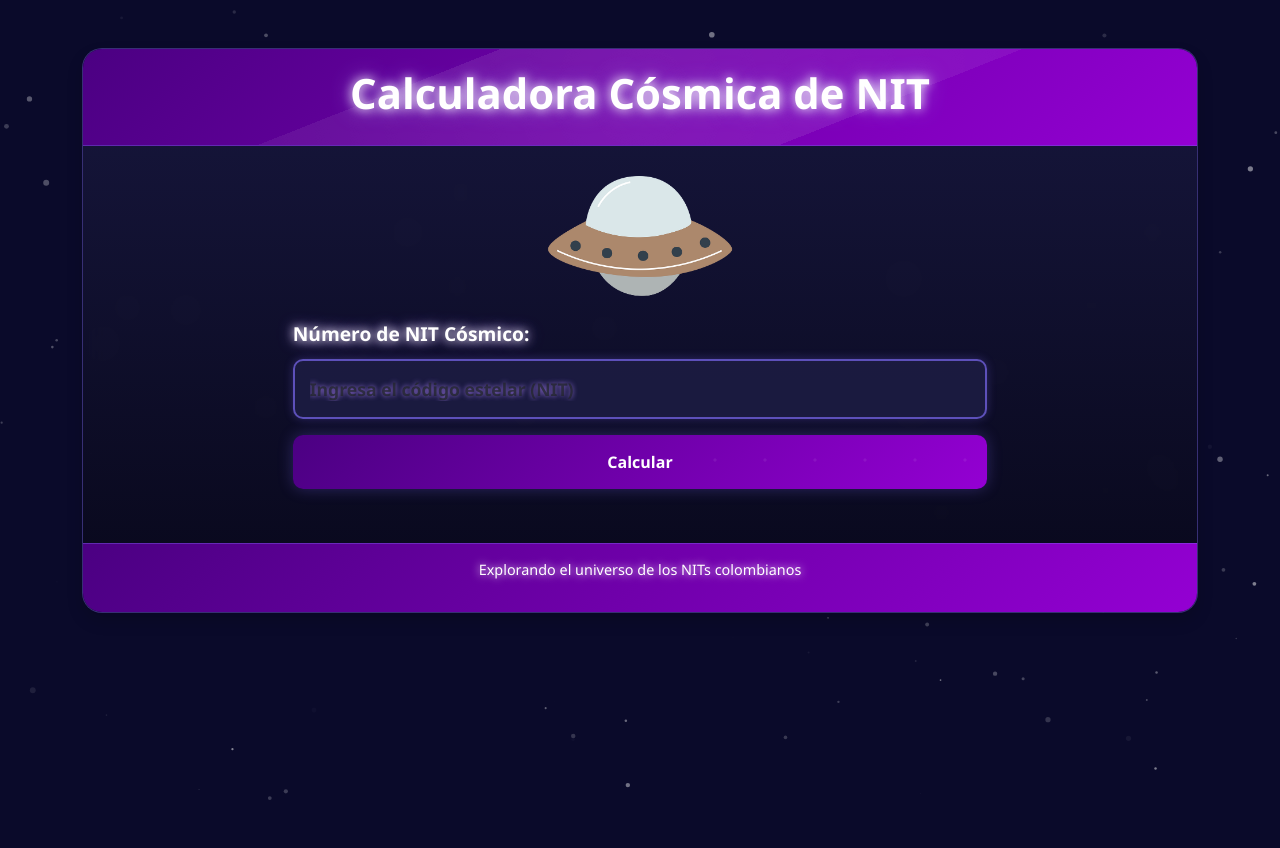
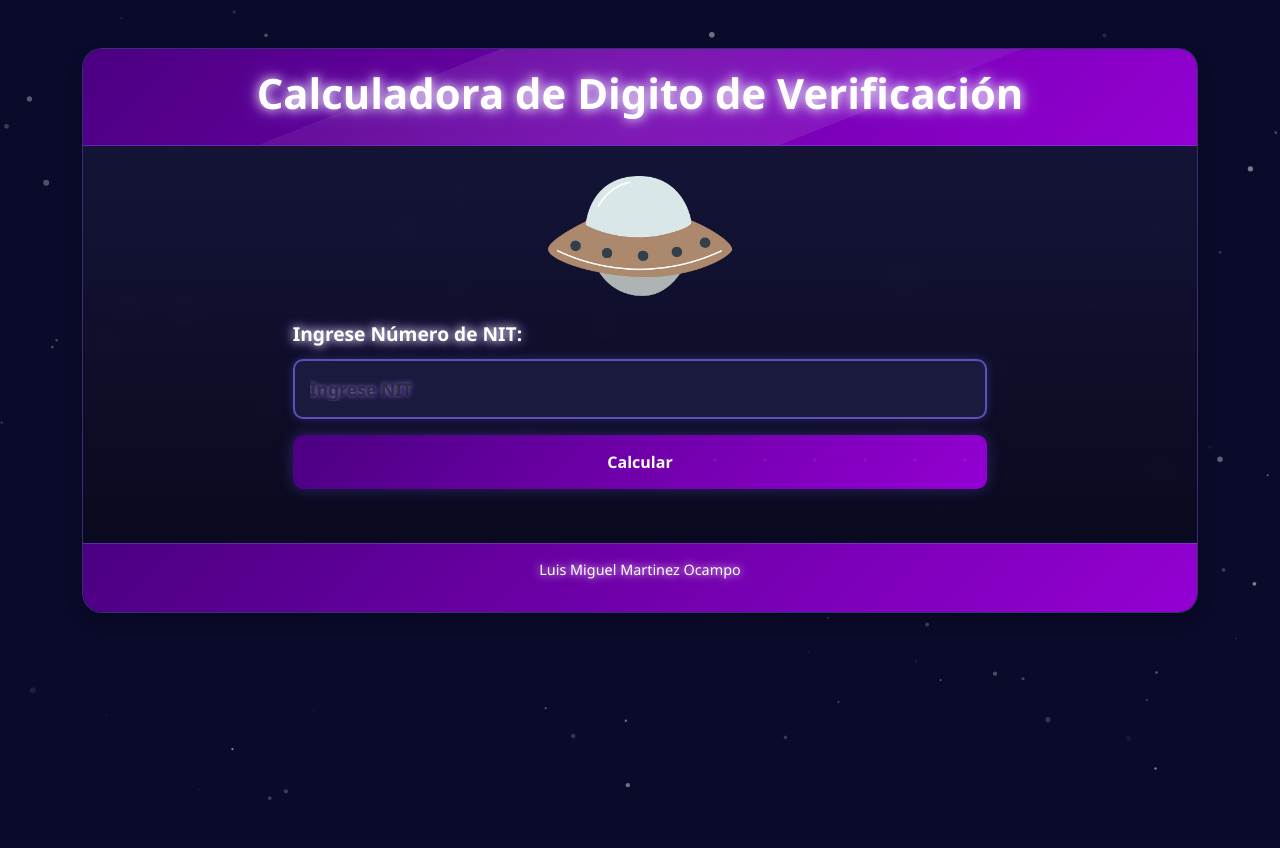
Before and after one commit to luismiguelmtn/nit-calculator-api, a FastAPI app: page / in a window 1280 px wide. Run offline with FastAPI, Linux system fonts and the light colour scheme.

Commit message:
Cambios en etiquetas y textos de la pagina

```diff
--- a/templates/index.html
+++ b/templates/index.html
@@ -3,7 +3,7 @@
 <head>
     <meta charset="UTF-8">
     <meta name="viewport" content="width=device-width, initial-scale=1.0">
-    <title>Calculadora NIT Espacial</title>
+    <title>Calculadora DV DIAN</title>
     <link href="https://cdn.jsdelivr.net/npm/bootstrap@5.3.0/dist/css/bootstrap.min.css" rel="stylesheet">
     <link rel="stylesheet" href="https://cdnjs.cloudflare.com/ajax/libs/animate.css/4.1.1/animate.min.css"/>
     <link href="{{ url_for('static', path='/styles.css') }}" rel="stylesheet">
@@ -15,7 +15,7 @@
     <div class="container mt-5 position-relative">
         <div class="card shadow cosmic-card animate__animated animate__fadeIn">
             <div class="card-header cosmic-header">
-                <h1 class="text-center text-white animate__animated animate__pulse animate__infinite" style="text-shadow: 0 0 10px #fff, 0 0 20px #9370DB; font-weight: 700;">Calculadora Cósmica de NIT</h1>
+                <h1 class="text-center text-white animate__animated animate__pulse animate__infinite" style="text-shadow: 0 0 10px #fff, 0 0 20px #9370DB; font-weight: 700;">Calculadora de Digito de Verificación</h1>
             </div>
             <div class="card-body cosmic-body">
                 <div class="row justify-content-center">
@@ -26,9 +26,9 @@
 
                         <form id="nitForm" class="mb-4 animate__animated animate__fadeInUp">
                             <div class="mb-3 cosmic-input-group">
-                                <label for="nit" class="form-label cosmic-label" style="color: #ffffff; font-weight: 700; text-shadow: 0 0 10px #fff, 0 0 15px #9370DB;">Número de NIT Cósmico:</label>
+                                <label for="nit" class="form-label cosmic-label" style="color: #ffffff; font-weight: 700; text-shadow: 0 0 10px #fff, 0 0 15px #9370DB;">Ingrese Número de NIT:</label>
                                 <input type="text" class="form-control cosmic-input" id="nit" required
-                                       placeholder="Ingresa el código estelar (NIT)" style="color: #ffffff; font-weight: 600; text-shadow: 0 0 5px #9370DB; background: rgba(30, 30, 70, 0.8); border: 2px solid rgba(123, 104, 238, 0.7);">
+                                       placeholder="Ingrese NIT" style="color: #ffffff; font-weight: 600; text-shadow: 0 0 5px #9370DB; background: rgba(30, 30, 70, 0.8); border: 2px solid rgba(123, 104, 238, 0.7);">
                                 <div class="cosmic-input-glow"></div>
                             </div>
                             <button type="submit" class="btn cosmic-button w-100">
@@ -39,7 +39,7 @@
 
                         <div id="resultado" class="cosmic-result d-none animate__animated animate__zoomIn">
                             <div class="cosmic-result-content">
-                                <h4 class="text-center cosmic-result-title" style="color: #ffffff; font-weight: 700; text-shadow: 0 0 10px #fff, 0 0 15px #9370DB;">Resultado Estelar:</h4>
+                                <h4 class="text-center cosmic-result-title" style="color: #ffffff; font-weight: 700; text-shadow: 0 0 10px #fff, 0 0 15px #9370DB;">Resultado:</h4>
                                 <div class="cosmic-data" style="background: rgba(40, 40, 90, 0.9); border: 2px solid rgba(123, 104, 238, 0.7);">
                                     <p class="text-center mb-0" style="color: #ffffff; font-weight: 600; text-shadow: 0 0 8px #fff;">NIT: <span id="nitResultado" class="cosmic-value" style="color: #ffffff; font-weight: 700; text-shadow: 0 0 10px #fff, 0 0 15px #9370DB;"></span></p>
                                     <p class="text-center mb-0" style="color: #ffffff; font-weight: 600; text-shadow: 0 0 8px #fff;">Dígito de Verificación: <span id="dvResultado" class="cosmic-value" style="color: #ffffff; font-weight: 700; text-shadow: 0 0 10px #fff, 0 0 15px #9370DB;"></span></p>
@@ -56,7 +56,7 @@
                 </div>
             </div>
             <div class="card-footer cosmic-footer text-center text-white">
-                <p style="text-shadow: 0 0 8px #fff;">Explorando el universo de los NITs colombianos</p>
+                <p style="text-shadow: 0 0 8px #fff;">Luis Miguel Martinez Ocampo</p>
             </div>
         </div>
     </div>
```
